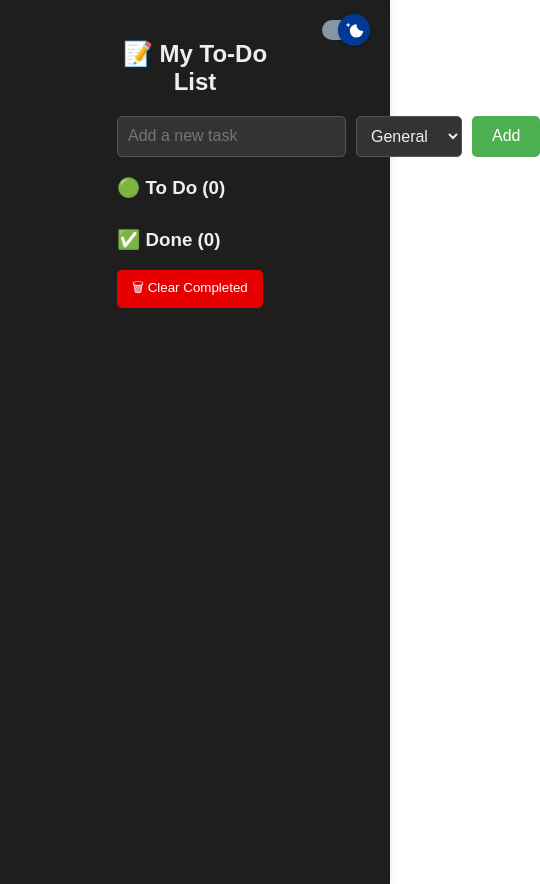
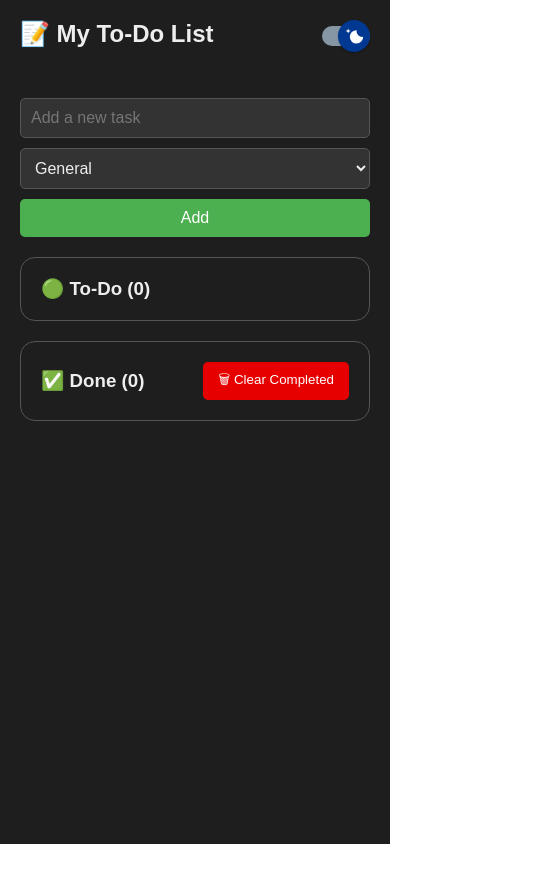
Before and after one commit to rjsnavarette03/to-do-list, a React (Create React App) app: page / in a window 390 px wide. Shown: the whole page, 540 px wide, since content can reach past the window. After the commit the page ends 844 px from the top, so only its background shows below. Built offline with nearby package versions, Linux system fonts and the light colour scheme.

Commit message:
redesign UI

```diff
--- a/src/App.js
+++ b/src/App.js
@@ -62,7 +62,8 @@ function App() {
         />
 
         <ul className="todo-list">
-        <h3>🟢 To Do ({todoList.length})</h3>
+            <div className={`group-container ${darkMode ? 'dark' : 'light'}`}>
+                <h3>🟢 To-Do ({todoList.length})</h3>
                 {todoList.map((todo, index) => (
                     <TaskItem
                     key={index}
@@ -72,11 +73,15 @@ function App() {
                     deleteTask={deleteTask}
                     />
                 ))}
+            </div>
 
-        <h3 style={{ marginTop: 30 }}>✅ Done ({doneList.length})</h3>
+            <div className={`group-container ${darkMode ? 'dark' : 'light'}`}>
+                <div className="done-header">
+                    <h3>✅ Done ({doneList.length})</h3>
                     <button className="clear-button" onClick={clearCompleted}>
                         🗑 Clear Completed
                     </button>
+                </div>
                 {doneList.map((todo, index) => (
                 <TaskItem
                     key={index}
@@ -86,6 +91,7 @@ function App() {
                     deleteTask={deleteTask}
                 />
                 ))}
+            </div>
         </ul>
         </div>
     );
--- a/src/styles.css
+++ b/src/styles.css
@@ -1,17 +1,22 @@
-body {
+* {
     margin: 0;
     padding: 0;
+    box-sizing: border-box;
+}
+
+body {
     font-family: Arial, sans-serif;
 }
 
 .app-container {
     min-height: 100vh;
-    padding: 20px 30vw;
+    padding: 50px 30vw;
     box-shadow: 0 0 10px rgba(0, 0, 0, 0.1);
 }
 
 .app-title {
     text-align: center;
+    margin-bottom: 20px;
 }
 
 .input-group {
@@ -38,6 +43,9 @@ body {
 }
 
 .todo-list {
+    display: flex;
+    flex-direction: column;
+    gap: 20px;
     list-style: none;
     padding: 0;
 }
@@ -49,6 +57,7 @@ body {
     display: flex;
     justify-content: space-between;
     align-items: center;
+    width: 100%;
 }
 
 .todo-text {
@@ -121,7 +130,6 @@ body {
     padding: 8px 15px;
     border: none;
     border-radius: 5px;
-    margin-bottom: 10px;
     cursor: pointer;
 }
 
@@ -207,3 +215,45 @@ body {
     width: 0;
     height: 0;
 }
+
+.group-container {
+    border-width: 1px;
+    border-style: solid;
+    padding: 20px;
+    border-radius: 15px;
+    display: flex;
+    flex-direction: column;
+    align-items: start;
+    gap: 20px;
+}
+
+.group-container.dark {
+    border-color: #555;
+}
+
+.group-container.light {
+    border-color: #CCC;
+}
+
+.done-header {
+    width: 100%;
+    display: flex;
+    justify-content: space-between;
+    align-items: center;
+}
+
+@media only screen and (max-width: 600px) {
+    .app-container {
+        padding: 20px;
+    }
+    .app-title {
+        text-align: start;
+        margin: 0 0 50px;
+    }
+    .input-group {
+        flex-direction: column;
+    }
+    .ui-switch {
+        top: 26px;
+    }
+}
```
Also changed, not shown: src/App.css (deleted, +0 -38 lines), 1 other file (tests, documents, lock files or other folders). Lines whose indentation alone changed are shown as unchanged.
